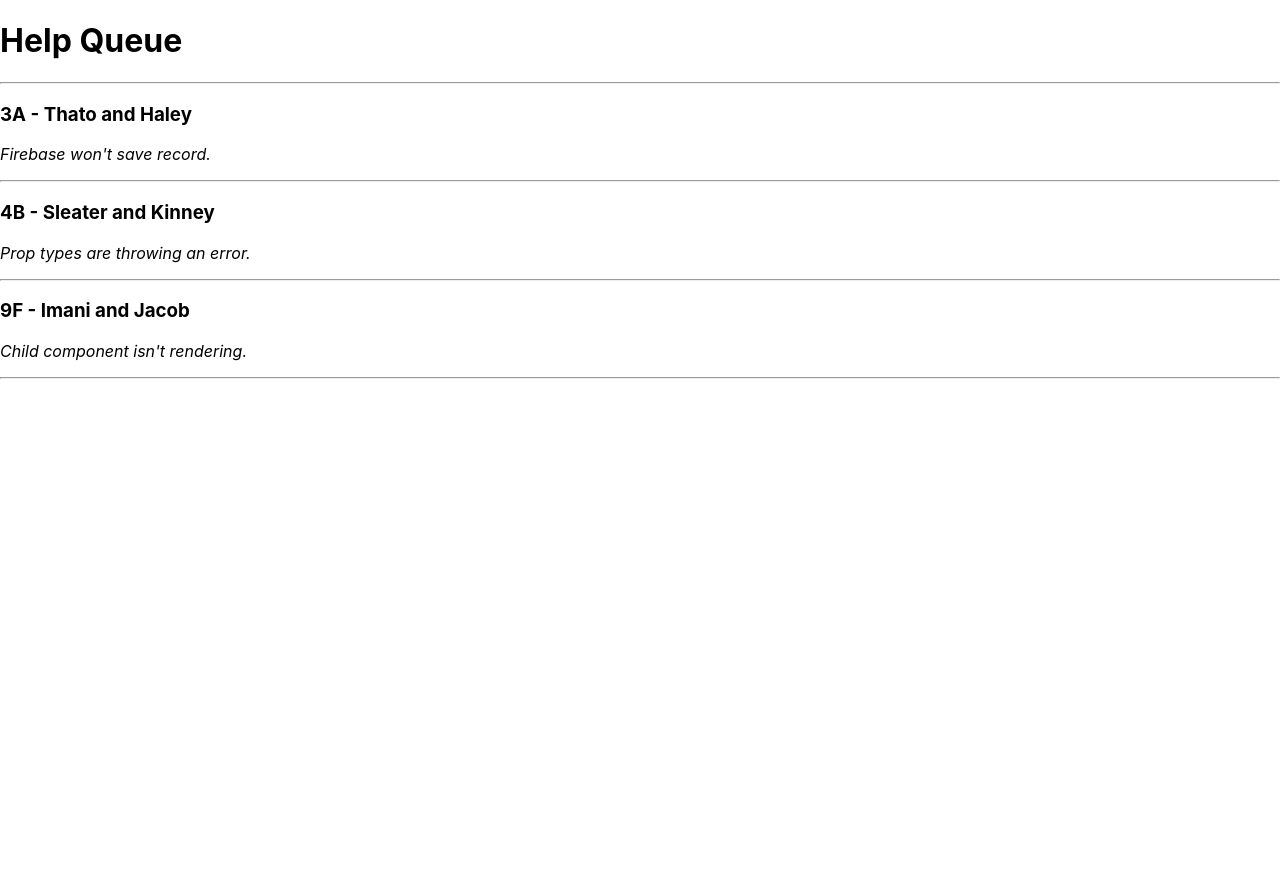
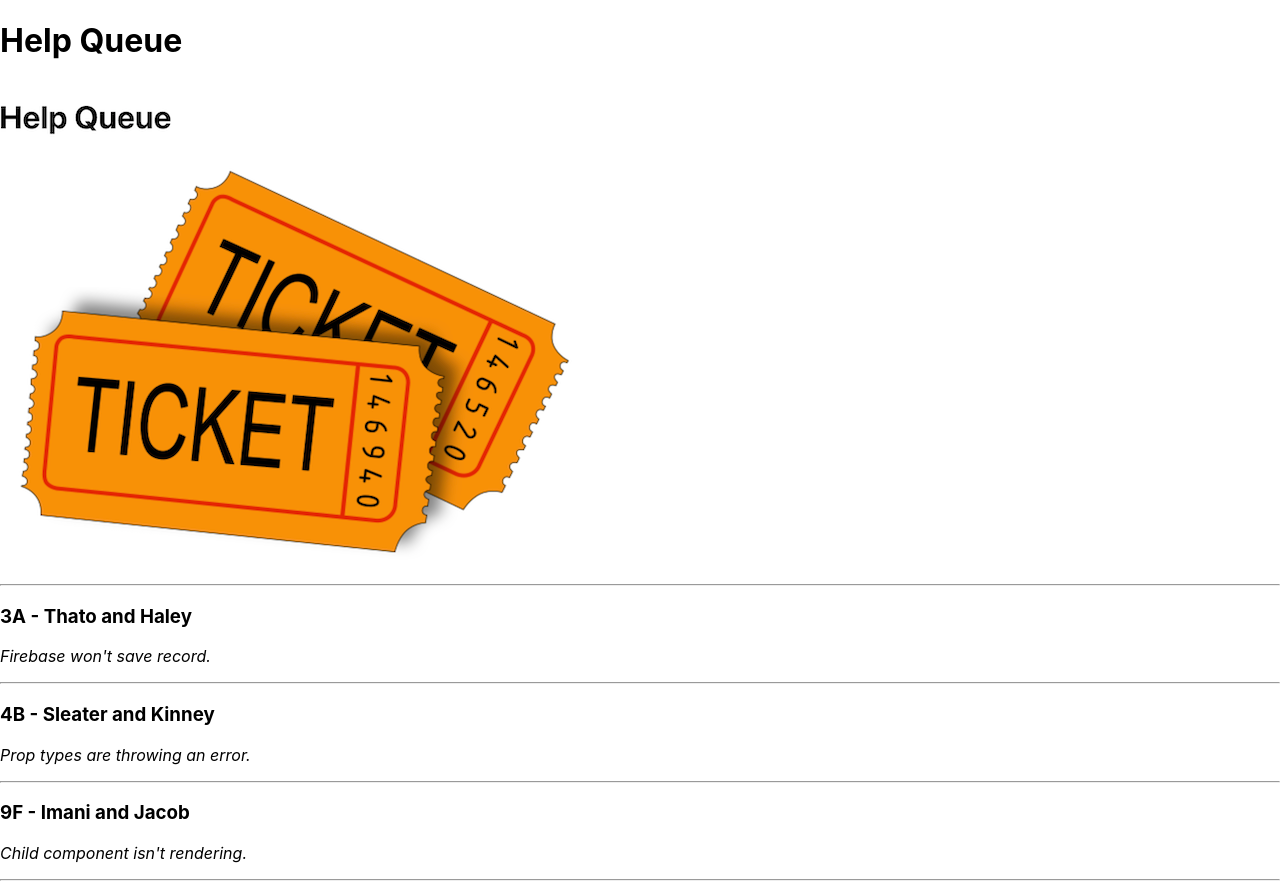
Before and after one commit to igl-myrick/help-queue, a React (Create React App) app: page / in a window 1280 px wide. Before the commit the page ends 800 px from the top, so only its background shows below. Built offline with nearby package versions, Linux system fonts and the light colour scheme.

Commit message:
add image to header

```diff
--- a/src/components/Header.js
+++ b/src/components/Header.js
@@ -1,8 +1,12 @@
 import React from 'react';
+import ticketsImage from './../img/tickets.png'
 
 function Header() {
   return (
-    <h1>Help Queue</h1>
+    <React.Fragment>
+      <h1>Help Queue</h1>
+      <img src={ticketsImage} alt="An image of tickets" />
+    </React.Fragment>
   );
 }
 
```
